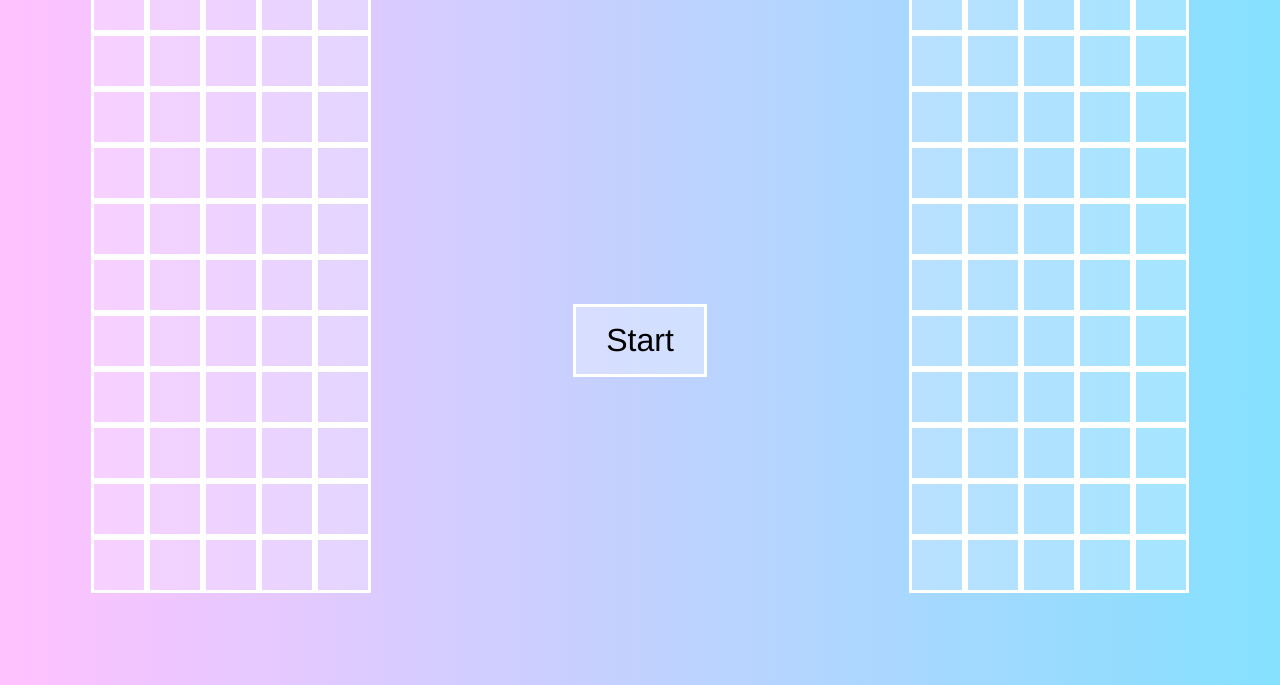
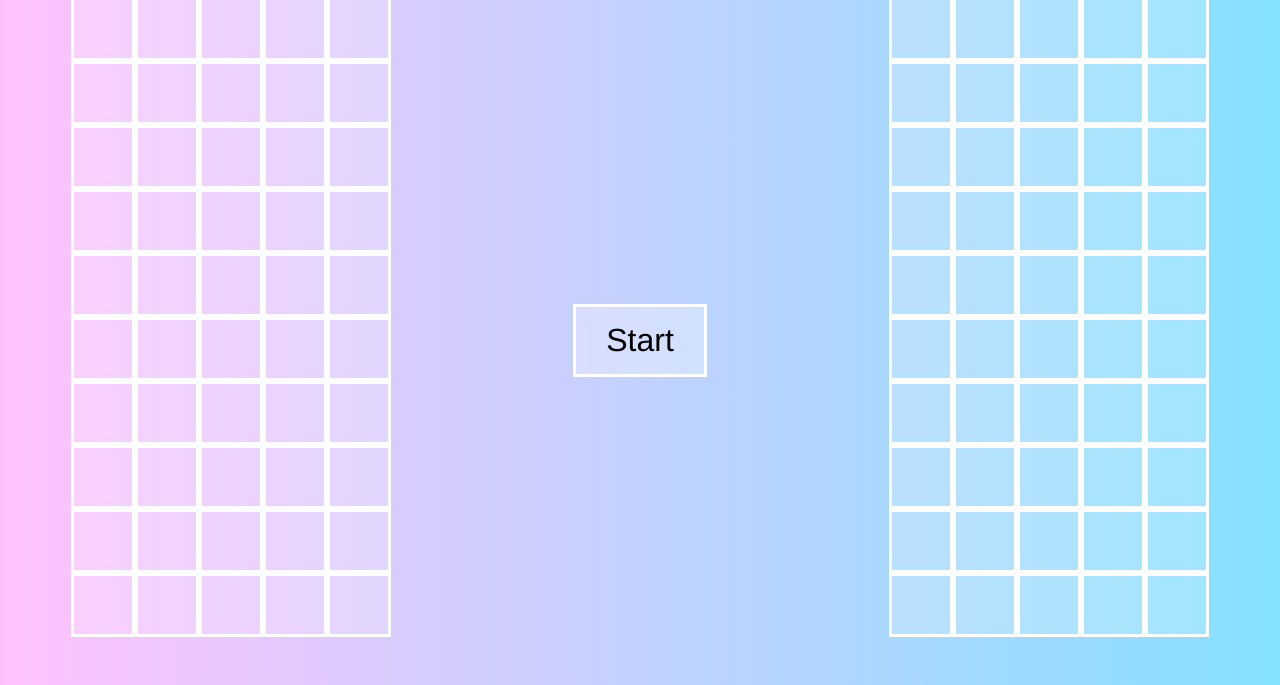
Before and after one commit to khangdvu/HiraganaPuzzle, a plain HTML site: page index.html in a window 1280 px wide. Shown: the part 115-800 px from the top of the page. Drawn offline with Linux system fonts and the light colour scheme.

Commit message:
scale cell size to viewport height

```diff
--- a/styles.css
+++ b/styles.css
@@ -3,7 +3,7 @@
 }
 
 :root {
-  --cell-size: 7vh;
+  --cell-size: 8vh;
 }
 
 body {
```
